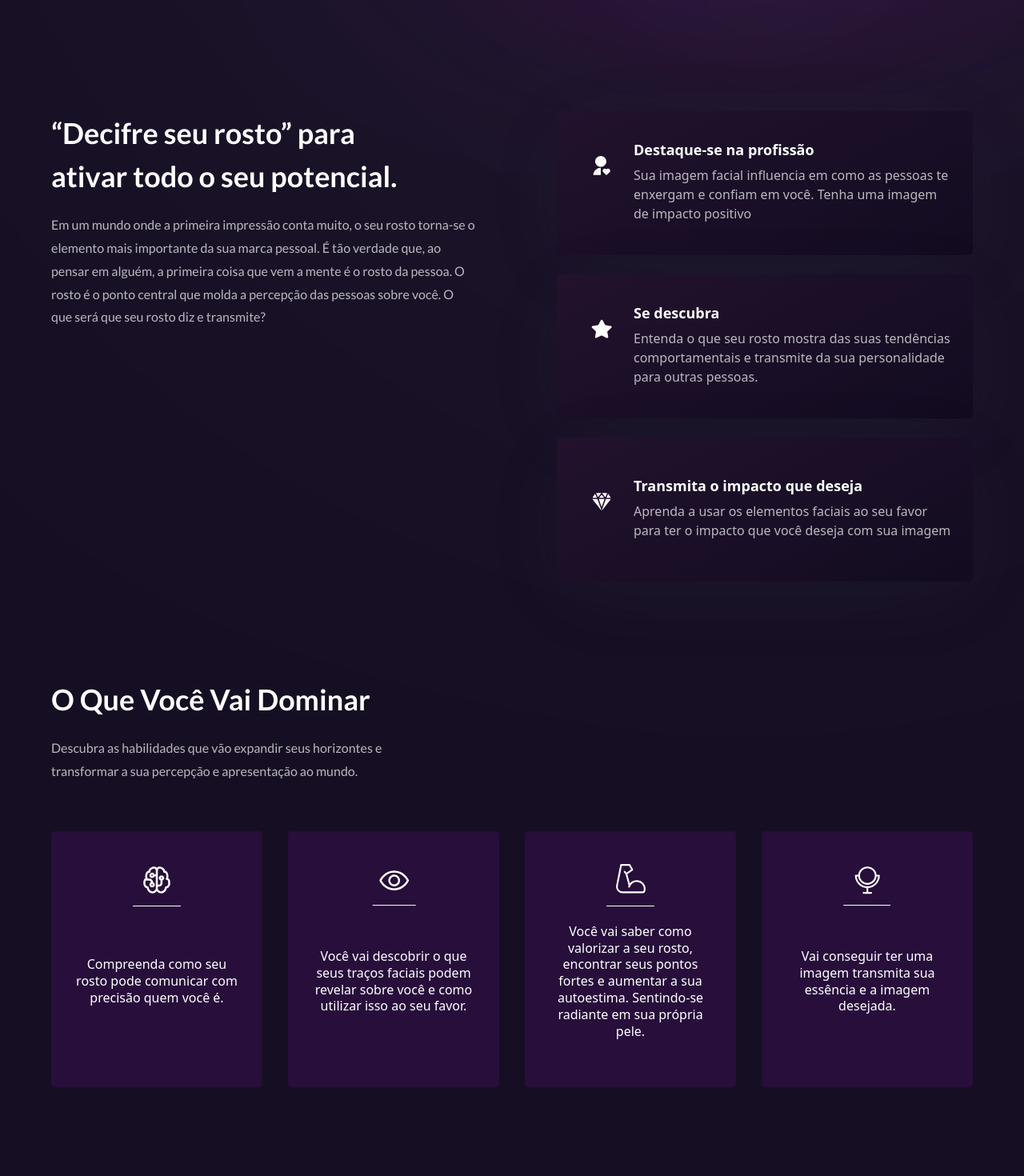
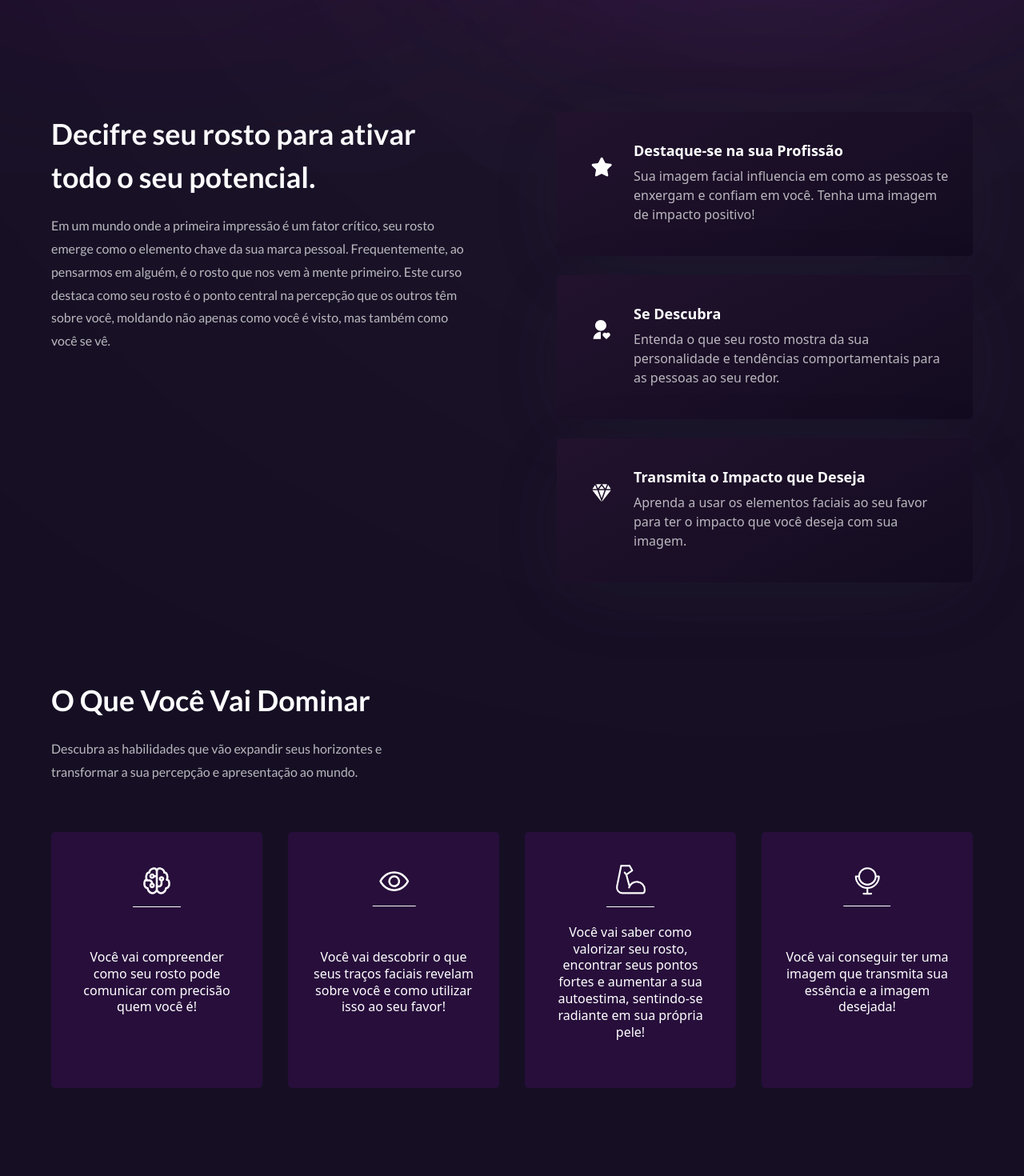
Before and after one commit to RaisaBernardes/chrisarrudadescubravoce, a React (Vite) app in the folder descubra-voce-chris/: page / in a window 1280 px wide. Shown: the part 600-2070 px from the top of the page at 80% size. Built offline with nearby package versions, Linux system fonts and the light colour scheme.

Commit message:
last update before event presentation

```diff
--- a/descubra-voce-chris/src/components/Hero.jsx
+++ b/descubra-voce-chris/src/components/Hero.jsx
@@ -45,17 +45,17 @@ return (
       <div className="sm:hidden flex flex-col h-screen w-full relative mt-0 xxxs:mb-40 xxs:mb-8 xs:mb-60">
         <div className="flex-1 md:hidden relative z-[10]">
         <LazyLoadImage
-          src={heromob}
-          alt="heromob"
+          src={hero1}
+          alt="hero1"
           className="flex-1 md:hidden absolute z-[10] w-[100%] object-scale-down min-w-[350px]"
         />
         </div>
       </div>
-        <div className="flex absolute z-[0] w-[100%] h-[100%] top-0 purple__gradient sm:hidden" />
+        <div className="flex absolute z-[0] w-[100%] h-[100%] top-0 purple__gradient" />
 
         <div className="z-[20] mt-80 inset-x-0 space-y-8 pt-40 px-6 sm:hidden absolute xs:pt-10 ">
           <h1 className="font-semibold text-[36px] sm:text-[56px] text-white leading-[130%] xs:mt-60">
-          Descubra sua verdadeira identidade e liberte o poder da sua imagem
+          Decifre o que os <span className="second_purple_gradient text-[36px] sm:text-[56px] font-bold whitespace-nowrap">traços do seu rosto</span> revelam sobre você!
           </h1>
           <p className={`${styles.heading3} max-w-[540px] mt-8 z-[2]`}>
           Embarque em uma jornada única para construir uma imagem facial que transmita quem você realmente é enquanto experimenta o verdadeiro autoconhecimento.
--- a/descubra-voce-chris/src/constants/index.js
+++ b/descubra-voce-chris/src/constants/index.js
@@ -17,31 +17,31 @@ import {
 //Section 2
 
 export const text_section2 = {
-    title: '“Decifre seu rosto” para ativar todo o seu potencial.',
-    text: "Em um mundo onde a primeira impressão conta muito, o seu rosto torna-se o elemento mais importante da sua marca pessoal. É tão verdade que, ao pensar em alguém, a primeira coisa que vem a mente é o rosto da pessoa. O rosto é o ponto central que molda a percepção das pessoas sobre você. O que será que seu rosto diz e transmite?",
+    title: 'Decifre seu rosto para ativar todo o seu potencial.',
+    text: "Em um mundo onde a primeira impressão é um fator crítico, seu rosto emerge como o elemento chave da sua marca pessoal. Frequentemente, ao pensarmos em alguém, é o rosto que nos vem à mente primeiro. Este curso destaca como seu rosto é o ponto central na percepção que os outros têm sobre você, moldando não apenas como você é visto, mas também como você se vê.",
 }
 
 export const features = [
   {
     id: "feature-1",
-    icon: icon_connect,
-    title: "Destaque-se na profissão",
+    icon: icon_star,
+    title: "Destaque-se na sua Profissão",
     content:
-      "Sua imagem facial influencia em como as pessoas te enxergam e confiam em você. Tenha uma imagem de impacto positivo",
+      "Sua imagem facial influencia em como as pessoas te enxergam e confiam em você. Tenha uma imagem de impacto positivo!",
   },
   {
     id: "feature-2",
-    icon: icon_star,
-    title: "Se descubra",
+    icon: icon_connect,
+    title: "Se Descubra",
     content:
-      "Entenda o que seu rosto mostra das suas tendências comportamentais e transmite da sua  personalidade para outras pessoas.",
+      "Entenda o que seu rosto mostra da sua personalidade e tendências comportamentais para as pessoas ao seu redor.",
   },
   {
     id: "feature-3",
     icon: icon_diamond,
-    title: "Transmita o impacto que deseja",
+    title: "Transmita o Impacto que Deseja",
     content:
-      "Aprenda a usar os elementos faciais ao seu favor para ter o impacto que você deseja com sua imagem",
+      "Aprenda a usar os elementos faciais ao seu favor para ter o impacto que você deseja com sua imagem.",
   },
 ];
 
@@ -59,28 +59,28 @@ export const learning = [
     id: "learning-1",
     title: "Leitura clara da sua personalidade",
     content:
-      "Compreenda como seu rosto pode comunicar com precisão quem você é. ",
+      "Você vai compreender como seu rosto pode comunicar com precisão quem você é! ",
     icon: icon_brain,
   },
   {
     id: "learning-2",
     title: "Estratégia visual impactante: ",
     content:
-      "Você vai descobrir o que seus traços faciais podem revelar sobre você e como utilizar isso ao seu favor.",
+      "Você vai descobrir o que seus traços faciais revelam sobre você e como utilizar isso ao seu favor!",
     icon: icon_eye,
   },
   {
     id: "learning-3",
     title: "Autoconfiança com seu rosto",
     content:
-      "Você vai saber como valorizar a seu rosto, encontrar seus pontos fortes e aumentar a sua autoestima. Sentindo-se radiante em sua própria pele.",
+      "Você vai saber como valorizar seu rosto, encontrar seus pontos fortes e aumentar a sua autoestima, sentindo-se radiante em sua própria pele!",
     icon: icon_muscle,
   },
   {
     id: "learning-4",
     title: "Visual autêntico",
     content:
-      "Vai conseguir ter uma imagem transmita sua essência e a imagem desejada.",
+      "Você vai conseguir ter uma imagem que transmita sua essência e a imagem desejada!",
     icon: icon_mirror,
   },
 ];
```
Also changed, not shown: descubra-voce-chris/src/assets/hero1.png.
